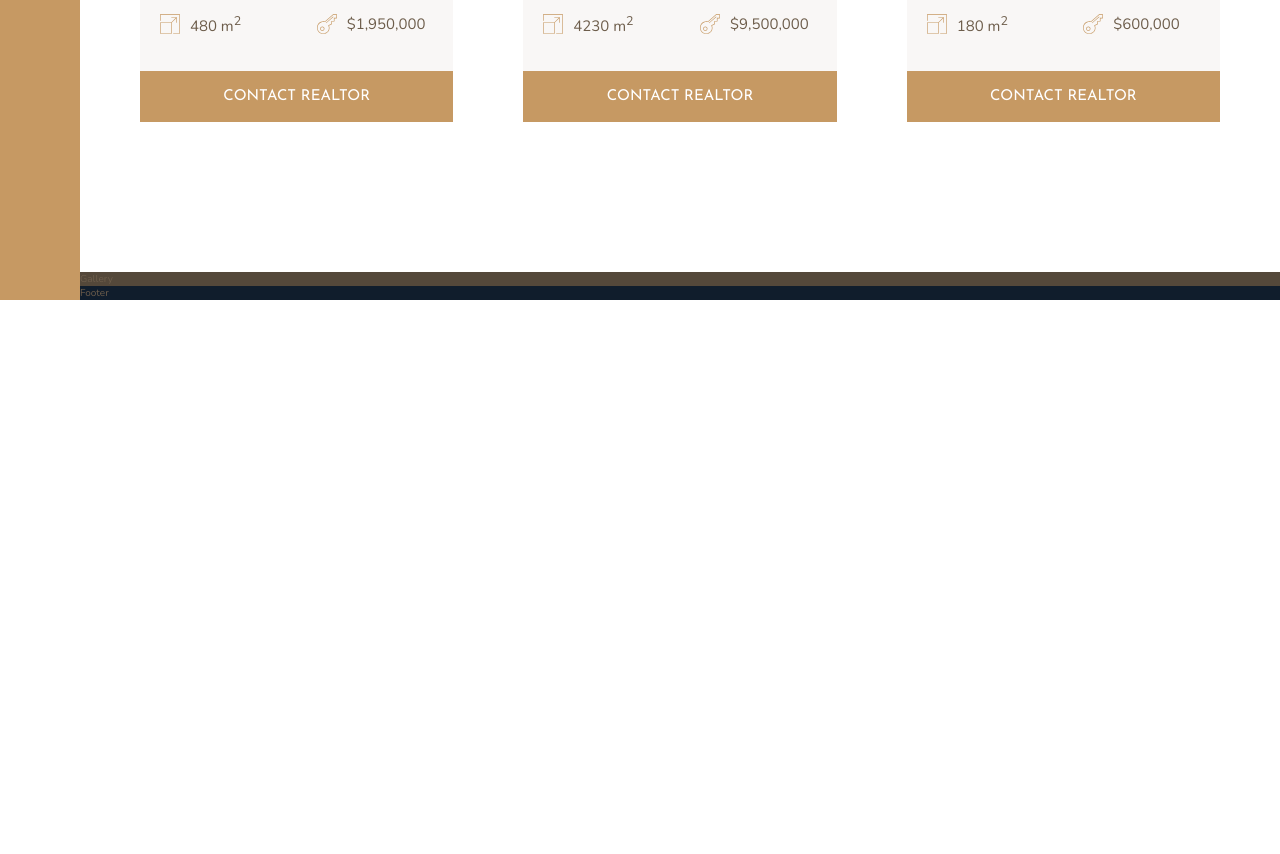
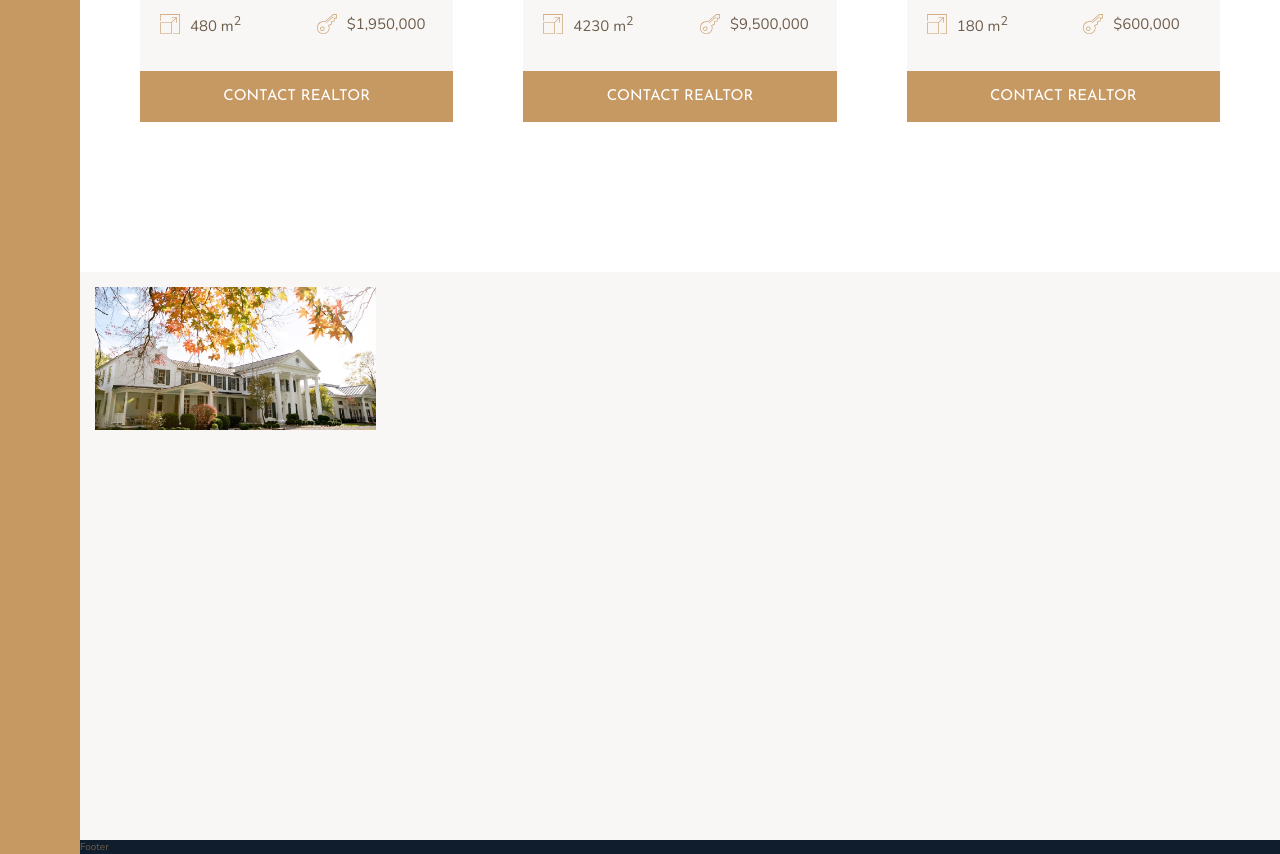
Before and after one commit to BillStephens2022/Nexter, a website: page index.html in a window 1280 px wide. Shown: the part 2730-3584 px from the top of the page. Before the commit the page ends 3030 px from the top, so only its background shows below. Drawn offline with nearby package versions, Linux system fonts and the light colour scheme.

Commit message:
started setting up the gallery section

```diff
--- a/index.html
+++ b/index.html
@@ -279,7 +279,11 @@
         </div>
       </section>
       <section class="gallery">
-        Gallery
+        <figure class="gallery__item gallery__item--1">
+          <img src="img/gal-1.jpeg" alt="Gallery image 1" class="gallery__img">
+        </figure>
+
+
       </section>
       <footer class="footer">
         Footer
--- a/sass/_gallery.scss
+++ b/sass/_gallery.scss
@@ -1,4 +1,27 @@
 .gallery {
-    background-color: $color-grey-dark-1;
+    background-color: $color-grey-light-1;
     grid-column: full-start / full-end;
+    display: grid;
+    grid-template-columns: repeat(8, 1fr);
+    grid-template-rows: repeat(7, 5vw);
+    grid-gap: 1.5rem;
+    padding: 1.5rem;
+
+    &__item {
+      &--1 {
+        grid-row: 1 / span 2;
+        grid-column: 1 / span 2;
+      }
+    }
+
+    &__img {
+      width: 100%;
+      height: 100%;
+      object-fit: cover;
+      display: block;
+    }
+
+    & > * {
+      width: 100%;
+    }
 }
```
Also changed, not shown: css/style.css.
